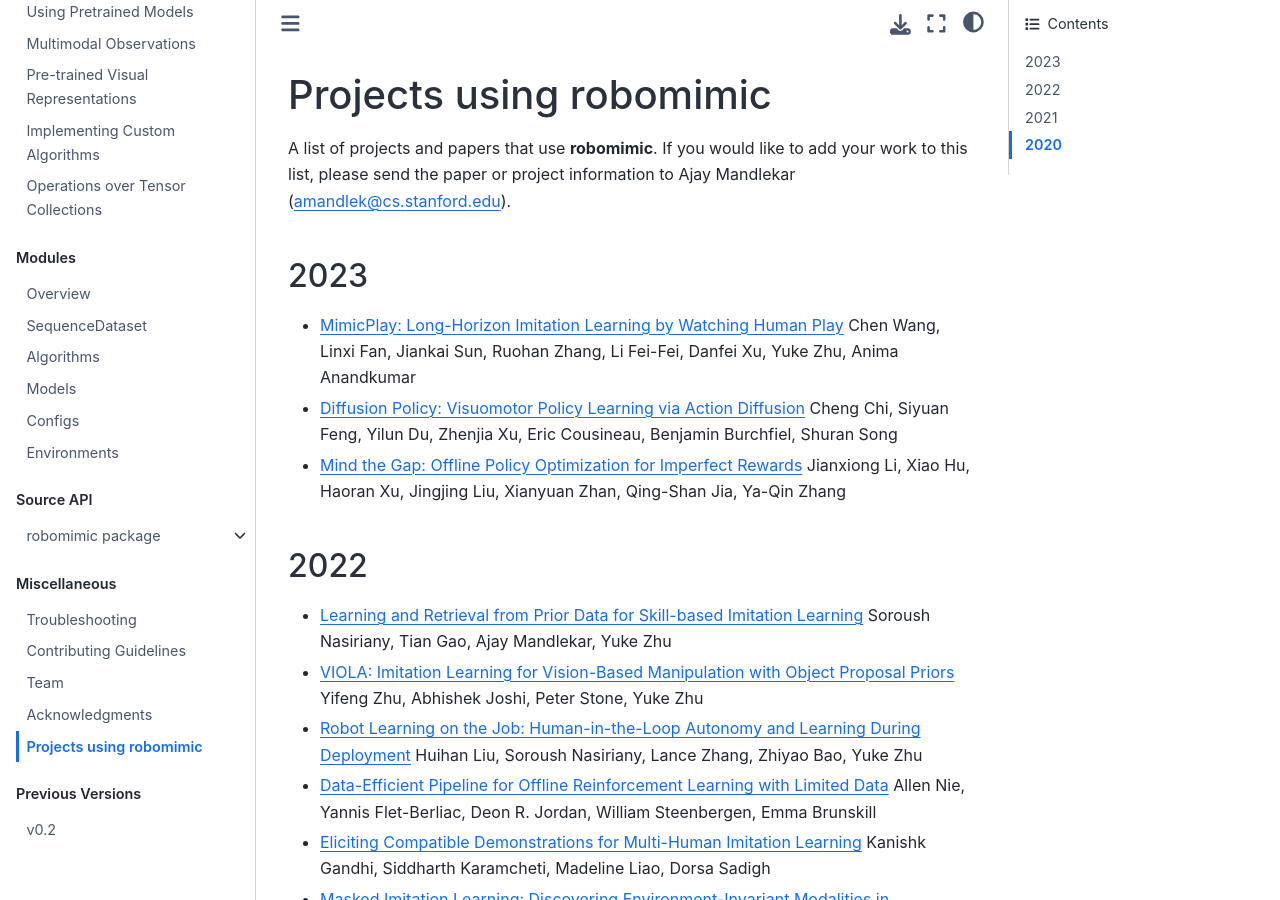
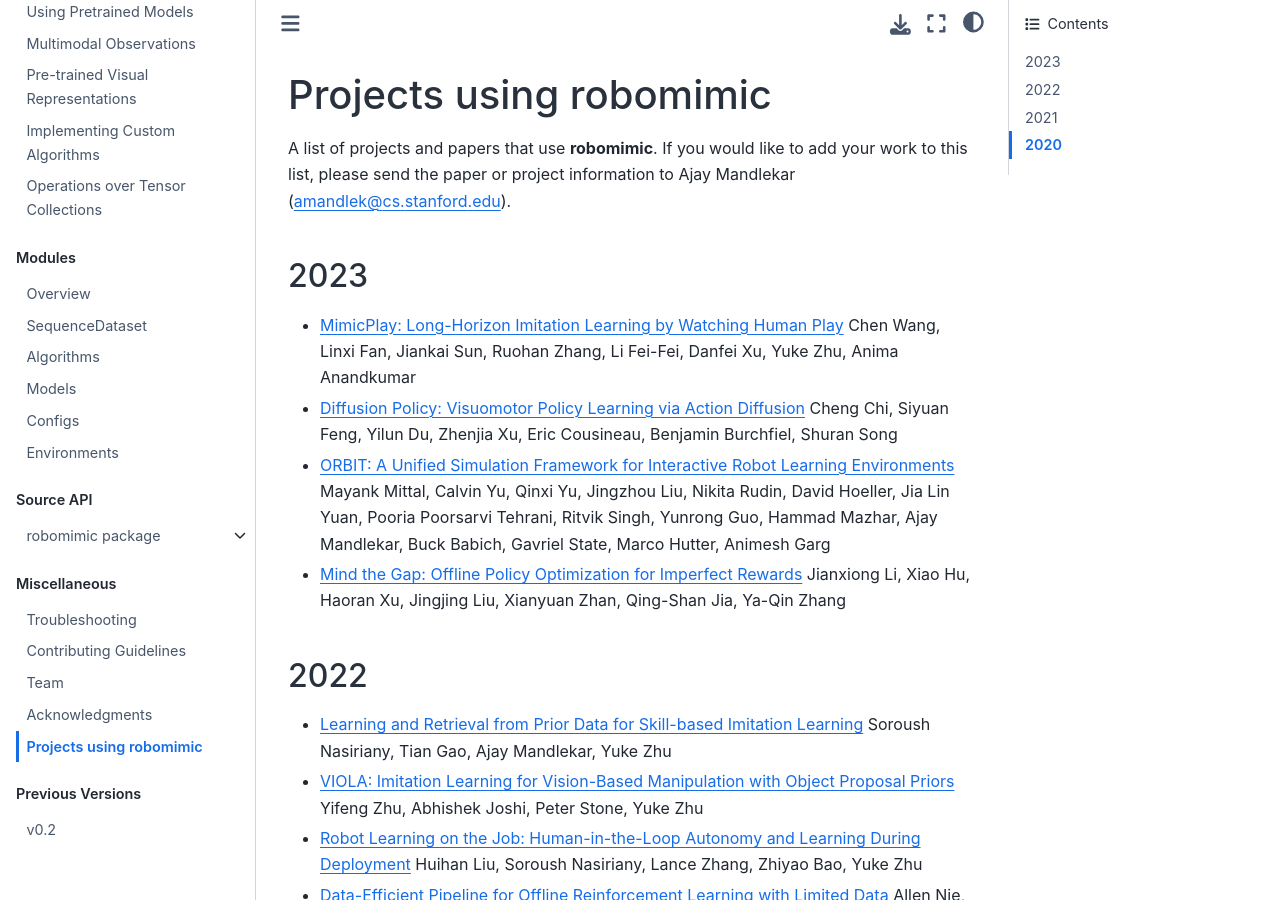
Before and after one commit to ARISE-Initiative/robomimic, a Sphinx documentation site: the page built from docs/miscellaneous/references.md, in a window 1280 px wide and 900 px high. Built offline with Sphinx 7.4.7 and the Sphinx Book theme 1.1.4, drawn with Linux system fonts in a browser that asks for light colours; pages that are not in the unit, such as notebooks, are missing from menus.

Commit message:
add orbit reference

```diff
--- a/docs/miscellaneous/references.md
+++ b/docs/miscellaneous/references.md
@@ -6,6 +6,7 @@
 
 - [MimicPlay: Long-Horizon Imitation Learning by Watching Human Play](https://arxiv.org/abs/2302.12422) Chen Wang, Linxi Fan, Jiankai Sun, Ruohan Zhang, Li Fei-Fei, Danfei Xu, Yuke Zhu, Anima Anandkumar
 - [Diffusion Policy: Visuomotor Policy Learning via Action Diffusion](https://arxiv.org/abs/2303.04137) Cheng Chi, Siyuan Feng, Yilun Du, Zhenjia Xu, Eric Cousineau, Benjamin Burchfiel, Shuran Song
+- [ORBIT: A Unified Simulation Framework for Interactive Robot Learning Environments](https://arxiv.org/abs/2301.04195) Mayank Mittal, Calvin Yu, Qinxi Yu, Jingzhou Liu, Nikita Rudin, David Hoeller, Jia Lin Yuan, Pooria Poorsarvi Tehrani, Ritvik Singh, Yunrong Guo, Hammad Mazhar, Ajay Mandlekar, Buck Babich, Gavriel State, Marco Hutter, Animesh Garg
 - [Mind the Gap: Offline Policy Optimization for Imperfect Rewards](https://arxiv.org/abs/2302.01667) Jianxiong Li, Xiao Hu, Haoran Xu, Jingjing Liu, Xianyuan Zhan, Qing-Shan Jia, Ya-Qin Zhang
 
 ## 2022
```
